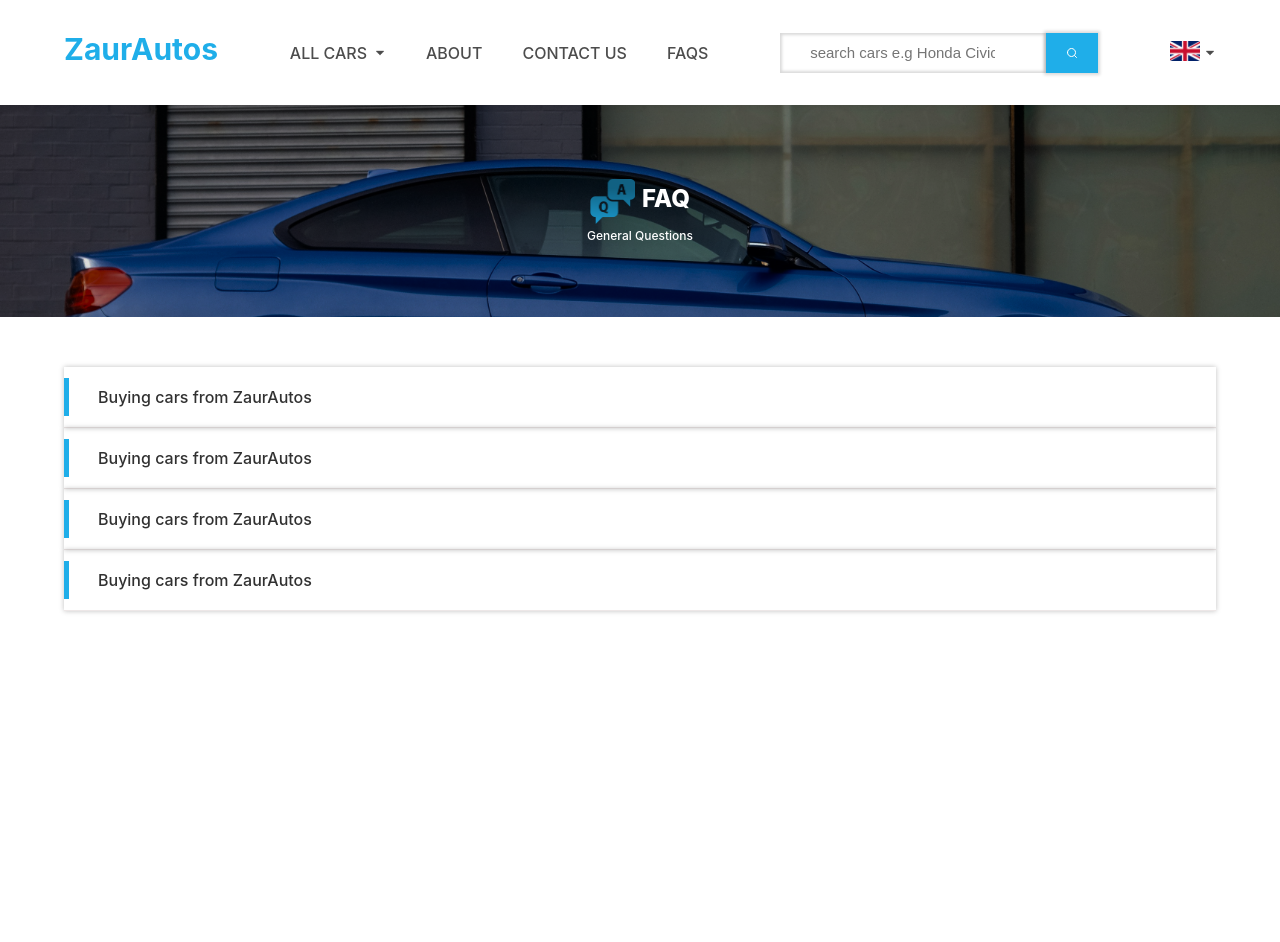
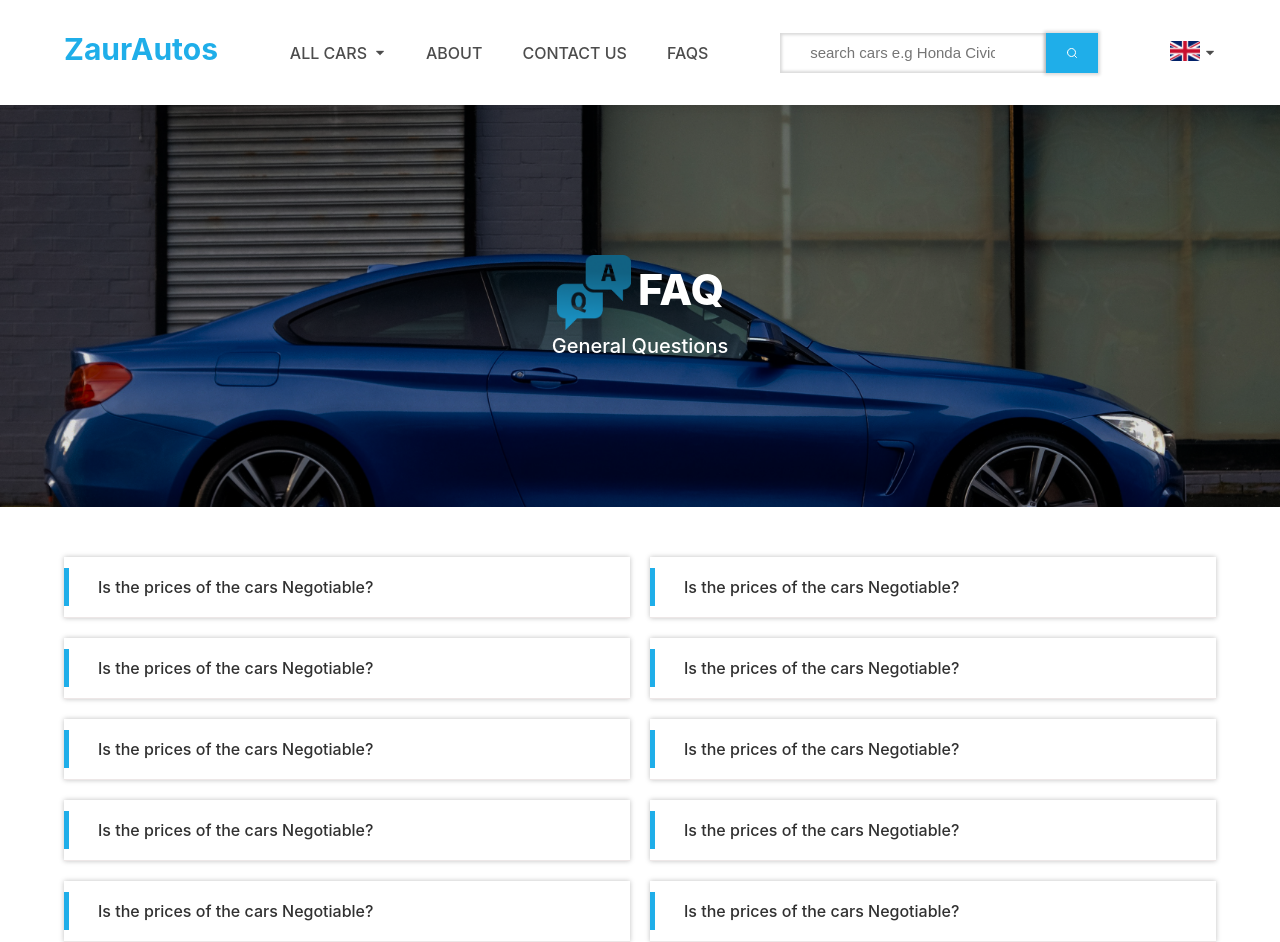
Before and after one commit to elpah/autosnl, a React (Create React App) app in the folder frontend/: page /faq in a window 1280 px wide. Before the commit the page ends 800 px from the top, so only its background shows below. Built offline with nearby package versions, Linux system fonts and the light colour scheme.

Commit message:
faq card page layout complete

```diff
--- a/frontend/src/App.tsx
+++ b/frontend/src/App.tsx
@@ -1,7 +1,6 @@
 import React from 'react';
-import logo from './logo.svg';
 
-import { Routes, Route, useNavigate } from 'react-router-dom';
+import { Routes, Route } from 'react-router-dom';
 
 import { Home } from './pages/homepage/Home';
 import { About } from './pages/about/About';
--- a/frontend/src/components/about-values/Value.tsx
+++ b/frontend/src/components/about-values/Value.tsx
@@ -1,14 +1,13 @@
 import React from "react";
 import styles from "./value.module.scss";
-import quality from '../../assets/images/about_images/quality.png'
 
-type Value ={
+type ValueObject ={
   image:string;
   title:string;
   text:string;
 }
 
-export const Value = ({image,title,text}:Value) => {
+export const Value = ({image,title,text}:ValueObject) => {
   return (
     <div className={styles.container}>
       <div className={styles.image_container}>
--- a/frontend/src/components/faqcard/Faqcard.tsx
+++ b/frontend/src/components/faqcard/Faqcard.tsx
@@ -1,35 +1,26 @@
-import React, { useState } from "react";
+import React from "react";
 import style from "./faqcard.module.scss";
 
-export const Faqcard = () => {
-  const [openContent, setOpenContent] = useState(false);
-
+type FaqCard = {
+  id: number;
+  title: string;
+  content: string;
+  onClick: (id: number) => void;
+  isOpen: boolean;
+};
+export const Faqcard = ({ title, content, id, onClick, isOpen }: FaqCard) => {
   return (
     <div className={style.faqcard_container}>
-      <div className={style.title_container} onClick={() => setOpenContent(!openContent)}>
+      <div className={style.title_container} onClick={() => onClick(id)}>
         <div className={style.blue_bar}></div>
-        <div className={style.title}>Buying cars from ZaurAutos</div>
+        <div className={style.title}>{title}</div>
       </div>
       <div
-        className={`${style.content_container} ${openContent ? style.content_open : ""}`}
+        className={`${style.content_container} ${
+          isOpen ? style.content_open : ""
+        }`}
       >
-        Lorem ipsum dolor sit amet, consectetur adipiscing elit. Phasellus quis
-        nisl ut eros pulvinar tincidunt. Nulla facilisi. Sed eget arcu nec justo
-        ultricies viverra. Proin non turpis non libero viverra feugiat. Mauris
-        placerat, nisi ac fermentum aliquam, risus libero fermentum sapien, at
-        posuere justo nisi et lacus. Fusce fermentum semper orci, ut tempus dui
-        faucibus id.
-        Lorem ipsum dolor sit amet, consectetur adipiscing elit. Phasellus quis
-        nisl ut eros pulvinar tincidunt. Nulla facilisi. Sed eget arcu nec justo
-        ultricies viverra. Proin non turpis non libero viverra feugiat. Mauris
-        placerat, nisi ac fermentum aliquam, risus libero fermentum sapien, at
-        posuere justo nisi et lacus. Fusce fermentum semper orci, ut tempus dui
-        faucibus id. Lorem ipsum dolor sit amet, consectetur adipiscing elit. Phasellus quis
-        nisl ut eros pulvinar tincidunt. Nulla facilisi. Sed eget arcu nec justo
-        ultricies viverra. Proin non turpis non libero viverra feugiat. Mauris
-        placerat, nisi ac fermentum aliquam, risus libero fermentum sapien, at
-        posuere justo nisi et lacus. Fusce fermentum semper orci, ut tempus dui
-        faucibus id.
+        {content}
       </div>
     </div>
   );
--- a/frontend/src/components/faqcard/faqcard.module.scss
+++ b/frontend/src/components/faqcard/faqcard.module.scss
@@ -2,7 +2,6 @@
   box-shadow: 0px 0px 5px 0px rgba(0, 0, 0, 0.25);
   color: #313131;
   font-style: normal;
-
   .title_container {
     display: flex;
     height: 44px;
--- a/frontend/src/components/navbar/mobile/MobileNav.tsx
+++ b/frontend/src/components/navbar/mobile/MobileNav.tsx
@@ -60,7 +60,7 @@ export const MobileNav = () => {
                   <img
                     className={styles.current_language}
                     src={language_image}
-                    alt="language image"
+                    alt="language icon"
                   />
                 </div>
                 <div className={styles.language_arrow_container}
--- a/frontend/src/pages/faq/Faq.tsx
+++ b/frontend/src/pages/faq/Faq.tsx
@@ -1,27 +1,131 @@
-import React from 'react'
+import React, { useState } from "react";
 import faqicon from "../../assets/images/faq_images/faqicon.png";
 
-import styles from './faq.module.scss'
-import { Faqcard } from '../../components/faqcard/Faqcard';
+import styles from "./faq.module.scss";
+import { Faqcard } from "../../components/faqcard/Faqcard";
+
+type FaqObject = {
+  id: number;
+  title: string;
+  content: string;
+};
+
 export const Faq = () => {
+  const [openFaq, setOpenFaq] = useState<number | null>(null);
+  const faqs = [
+    {
+      id: 1,
+      title: "Is the prices of the cars Negotiable? ",
+      content:
+        "Lorem ipsum dolor sit amet, consectetur adipiscing elit. Phasellus quis nisl ut eros pulvinar tincidunt. Nulla facilisi. Sed eget arcu nec justo ultricies viverra. Proin non turpis non libero viverra feugiat. Mauris placerat, nisi ac fermentum aliquam, risus libero fermentum sapien, at posuere justo nisi et lacus. Fusce fermentum semper orci, ut tempus dui faucibus id.",
+    },
+    {
+      id: 2,
+      title: "Is the prices of the cars Negotiable? ",
+      content:
+        "Lorem ipsum dolor sit amet, consectetur adipiscing elit. Phasellus quis nisl ut eros pulvinar tincidunt. Nulla facilisi. Sed eget arcu nec justo ultricies viverra. Proin non turpis non libero viverra feugiat. Mauris placerat, nisi ac fermentum aliquam, risus libero fermentum sapien, at posuere justo nisi et lacus. Fusce fermentum semper orci, ut tempus dui faucibus id.",
+    },
+    {
+      id: 3,
+      title: "Is the prices of the cars Negotiable? ",
+      content:
+        "Lorem ipsum dolor sit amet, consectetur adipiscing elit. Phasellus quis nisl ut eros pulvinar tincidunt. Nulla facilisi. Sed eget arcu nec justo ultricies viverra. Proin non turpis non libero viverra feugiat. Mauris placerat, nisi ac fermentum aliquam, risus libero fermentum sapien, at posuere justo nisi et lacus. Fusce fermentum semper orci, ut tempus dui faucibus id.",
+    },
+    {
+      id: 4,
+      title: "Is the prices of the cars Negotiable? ",
+      content:
+        "Lorem ipsum dolor sit amet, consectetur adipiscing elit. Phasellus quis nisl ut eros pulvinar tincidunt. Nulla facilisi. Sed eget arcu nec justo ultricies viverra. Proin non turpis non libero viverra feugiat. Mauris placerat, nisi ac fermentum aliquam, risus libero fermentum sapien, at posuere justo nisi et lacus. Fusce fermentum semper orci, ut tempus dui faucibus id.",
+    },
+    {
+      id: 5,
+      title: "Is the prices of the cars Negotiable? ",
+      content:
+        "Lorem ipsum dolor sit amet, consectetur adipiscing elit. Phasellus quis nisl ut eros pulvinar tincidunt. Nulla facilisi. Sed eget arcu nec justo ultricies viverra. Proin non turpis non libero viverra feugiat. Mauris placerat, nisi ac fermentum aliquam, risus libero fermentum sapien, at posuere justo nisi et lacus. Fusce fermentum semper orci, ut tempus dui faucibus id.",
+    },
+    {
+      id: 5,
+      title: "Is the prices of the cars Negotiable? ",
+      content:
+        "Lorem ipsum dolor sit amet, consectetur adipiscing elit. Phasellus quis nisl ut eros pulvinar tincidunt. Nulla facilisi. Sed eget arcu nec justo ultricies viverra. Proin non turpis non libero viverra feugiat. Mauris placerat, nisi ac fermentum aliquam, risus libero fermentum sapien, at posuere justo nisi et lacus. Fusce fermentum semper orci, ut tempus dui faucibus id.",
+    },
+    {
+      id: 6,
+      title: "Is the prices of the cars Negotiable? ",
+      content:
+        "Lorem ipsum dolor sit amet, consectetur adipiscing elit. Phasellus quis nisl ut eros pulvinar tincidunt. Nulla facilisi. Sed eget arcu nec justo ultricies viverra. Proin non turpis non libero viverra feugiat. Mauris placerat, nisi ac fermentum aliquam, risus libero fermentum sapien, at posuere justo nisi et lacus. Fusce fermentum semper orci, ut tempus dui faucibus id.",
+    },
+    {
+      id: 7,
+      title: "Is the prices of the cars Negotiable? ",
+      content:
+        "Lorem ipsum dolor sit amet, consectetur adipiscing elit. Phasellus quis nisl ut eros pulvinar tincidunt. Nulla facilisi. Sed eget arcu nec justo ultricies viverra. Proin non turpis non libero viverra feugiat. Mauris placerat, nisi ac fermentum aliquam, risus libero fermentum sapien, at posuere justo nisi et lacus. Fusce fermentum semper orci, ut tempus dui faucibus id.",
+    },
+    {
+      id: 8,
+      title: "Is the prices of the cars Negotiable? ",
+      content:
+        "Lorem ipsum dolor sit amet, consectetur adipiscing elit. Phasellus quis nisl ut eros pulvinar tincidunt. Nulla facilisi. Sed eget arcu nec justo ultricies viverra. Proin non turpis non libero viverra feugiat. Mauris placerat, nisi ac fermentum aliquam, risus libero fermentum sapien, at posuere justo nisi et lacus. Fusce fermentum semper orci, ut tempus dui faucibus id.",
+    },
+    {
+      id: 9,
+      title: "Is the prices of the cars Negotiable? ",
+      content:
+        "Lorem ipsum dolor sit amet, consectetur adipiscing elit. Phasellus quis nisl ut eros pulvinar tincidunt. Nulla facilisi. Sed eget arcu nec justo ultricies viverra. Proin non turpis non libero viverra feugiat. Mauris placerat, nisi ac fermentum aliquam, risus libero fermentum sapien, at posuere justo nisi et lacus. Fusce fermentum semper orci, ut tempus dui faucibus id.",
+    },
+  ];
+
+  function divideArrayIntoTwo(arr: FaqObject[]) {
+    const midIndex = Math.ceil(arr.length / 2);
+
+    const firstFaqs = arr.slice(0, midIndex);
+    const secondFaqs = arr.slice(midIndex);
+
+    return [firstFaqs, secondFaqs];
+  }
+  const [firstFaqs, secondFaqs] = divideArrayIntoTwo(faqs);
+
+  const handleFaqClick = (id: number) => {
+    setOpenFaq(openFaq === id ? null : id);
+  };
+
   return (
     <div className={styles.faq_container}>
       <div className={styles.cover}>
         <div className={styles.header_container}>
           <div className={styles.header_image_container}>
-          <img className={styles.header_img} src={faqicon} alt='QA icon' />
+            <img className={styles.header_img} src={faqicon} alt="QA icon" />
           </div>
           <div className={styles.header}>FAQ</div>
-      </div >
+        </div>
         <div className={styles.header_subtext}>General Questions</div>
       </div>
-
       <div className={styles.faqs_container}>
-        <Faqcard/>
-        <Faqcard/>
-         <Faqcard/>
-         <Faqcard/>
+        <div className={styles.faq_sub_container}>
+          {firstFaqs.map((faq) => (
+            <Faqcard
+              key={faq.id}
+              id={faq.id}
+              title={faq.title}
+              content={faq.content}
+              onClick={handleFaqClick}
+              isOpen={openFaq === faq.id}
+            />
+          ))}
+        </div>
+        <div className={styles.faq_sub_container}>
+          {secondFaqs.map((faq) => (
+            <Faqcard
+              key={faq.id}
+              id={faq.id}
+              title={faq.title}
+              content={faq.content}
+              onClick={handleFaqClick}
+              isOpen={openFaq === faq.id}
+            />
+          ))}
         </div>
       </div>
-  )
-}
+    </div>
+  );
+};
--- a/frontend/src/pages/faq/faq.module.scss
+++ b/frontend/src/pages/faq/faq.module.scss
@@ -42,7 +42,60 @@
   }
   .faqs_container {
     width: 90%;
+    max-width: 1700px;
     margin: auto;
     margin-top: 50px;
+    gap: 20px;
+
+    .faq_sub_container {
+      display: flex;
+      flex-direction: column;
+      gap: 20px;
+    }
   }
 }
+
+@media (min-width: 600px) {
+  .faq_container {
+    .cover {
+      .header_container {
+        .header {
+          font-size: 28px;
+        }
+      }
+    }
+  }
+}
+
+@media (min-width: 768px) {
+  .faq_container {
+    .cover {
+      height: 249px;
+    }
+    .faqs_container {
+      display: flex;
+    }
+  }
+}
+
+@media (min-width: 1024px) {
+  .faq_container {
+    .cover {
+      height: 402px;
+      .header_container {
+        .header_image_container {
+          .header_img {
+            width: 75px;
+            height: 75px;
+          }
+        }
+        .header {
+          font-size: 43px;
+        }
+      }
+      .header_subtext {
+        font-size: 20px;
+      }
+    }
+  }
+}
--- a/frontend/src/pages/homepage/Home.tsx
+++ b/frontend/src/pages/homepage/Home.tsx
@@ -1,5 +1,5 @@
-import React from 'react'
-import { Navbar } from '../../components/navbar/Navbar'
+// import React from 'react'
+// import { Navbar } from '../../components/navbar/Navbar'
 
 export const Home = () => {
   return (
```
Lines whose indentation alone changed are shown as unchanged.
